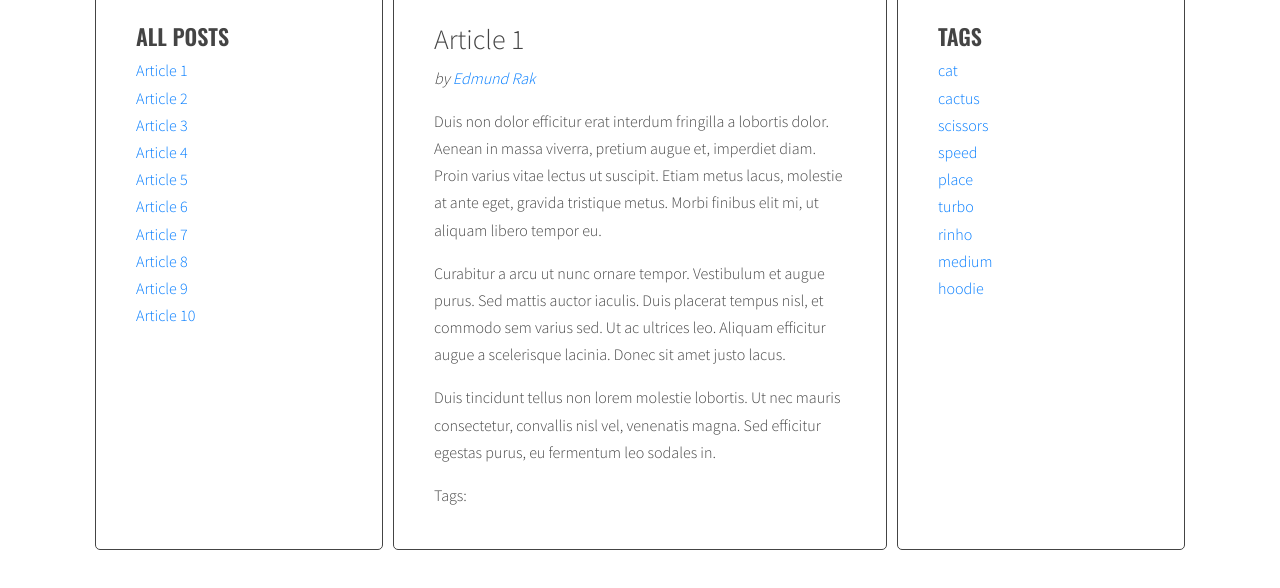
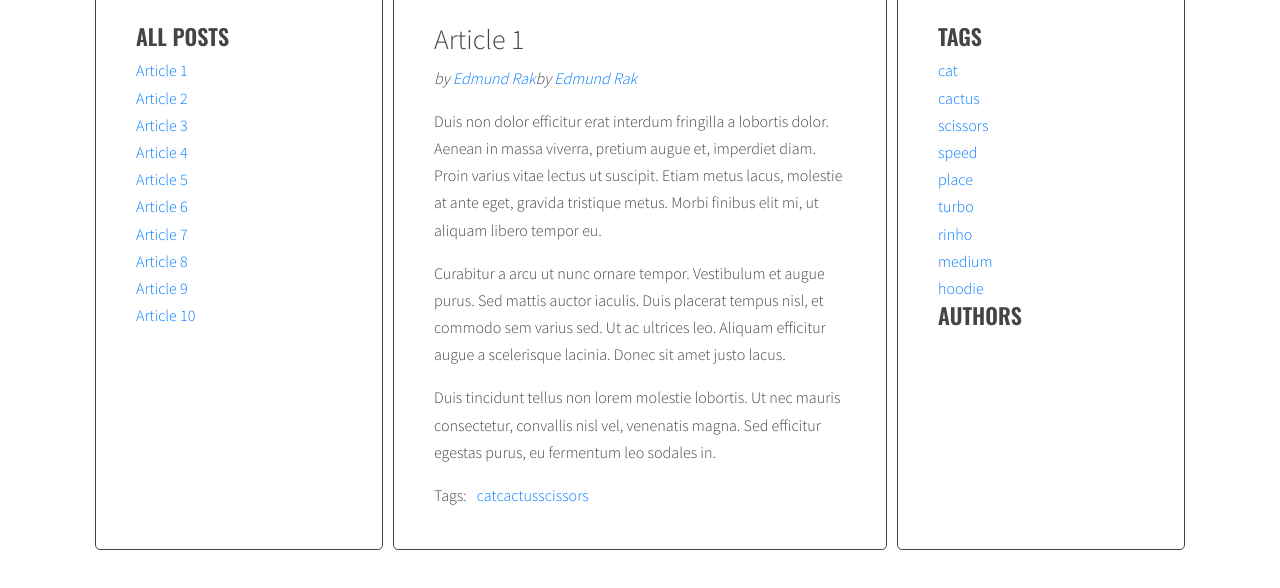
Before and after one commit to Jaaccek/Javascript-blog2, a website: page index.html in a window 1280 px wide. Shown: the part 130-718 px from the top of the page. Drawn offline with nearby package versions, Linux system fonts and the light colour scheme.

Commit message:
generate authors

```diff
--- a/index.html
+++ b/index.html
@@ -26,7 +26,6 @@
       <h1 class="logo">my blog</h1>
       <main class="wrapper">
         <aside class="sidebar">
-
           <h2 class="section-title">All posts</h2>
           <ul class="list titles"></ul>
         </aside>
@@ -232,12 +231,9 @@
         </section>
         <aside class="sidebar">
           <h2 class="section-title">Tags</h2>
-          <ul class="list tags">
-            <li><a href="#">design</a> <span>(6)</span></li>
-            <li><a href="#">code</a> <span>(5)</span></li>
-            <li><a href="#">tutorials</a> <span>(4)</span></li>
-            <li><a href="#">reviews</a> <span>(4)</span></li>
-            <li><a href="#">news</a> <span>(6)</span></li>
+          <ul class="list tags"></ul>
+          <h2 class="section-title">Authors</h2>
+          <ul class="list authors"></ul>
         </aside>
       </main>
     </div>
--- a/js/script.js
+++ b/js/script.js
@@ -53,6 +53,7 @@
   const optArticleAuthorSelector = '.post-author';
   const optCloudClassCount = '5';
   const optCloudClassPreix = 'tag-size-';
+  const optAuthorsListSelector = '.authors';
 
 
   function generateTitleLinks(customSelector = '') {
@@ -104,21 +105,21 @@
 
   generateTitleLinks();
 
-  function calculateTagsParams(tags){
+  function calculateTagsParams(tags) {
     const params = {
       min: 9999999,
       max: 0,
     };
 
-    for(let tag in tags){
+    for (let tag in tags) {
       console.log(tag + ' is used ' + tags[tag] + ' times');
 
 
-      if(tags[tag] > params.max){
-      params.max = tags[tag];
+      if (tags[tag] > params.max) {
+        params.max = tags[tag];
       }
       if (tags[tag] < params.min) {
-      params.min = tags[tag];
+        params.min = tags[tag];
       }
     }
     return params;
@@ -126,7 +127,7 @@
 
   calculateTagsParams();
 
-  function calculateTagClass(count, params){
+  function calculateTagClass(count, params) {
     const normalizedCount = count - params.min;
     const normalizedMax = params.max - params.min;
     const percentage = normalizedCount / normalizedMax;
@@ -179,18 +180,19 @@
         /* END LOOP: for each tag */
       }
       /* insert HTML of all the links into the tags wrapper */
+      tagsWrapper.innerHTML = html;
 
     }/* END LOOP: for every article: */
 
     /* [NEW] find list of tags in right column */
-    const tagList = document.querySelector('.tags');
+    const tagList = document.querySelector(optTagsListSelector);
 
     /* [NEW] add html from allTags to tagList */
 
     //tagList.innerHTML = allTags.join(' ');
 
     const tagsParams = calculateTagsParams(allTags);
-    //console.log('tagsParams:', tagsParams);
+    console.log('tagsParams:', tagsParams);
 
     /* [NEW] create variable for all links HTML code */
     let allTagsHTML = '';
@@ -269,6 +271,9 @@
   }
 
   function generateAuthors() {
+    // Generate authors list
+    let allAuthors = {};
+
     /* [DONE] find all articles */
     const articles = document.querySelectorAll(optArticleSelector);
 
@@ -276,26 +281,42 @@
     for (let article of articles) {
 
       /* [DONE] find tags wrapper */
-      const titleList = article.querySelector(optArticleAuthorSelector);
+      const authorsWrapper = article.querySelector(optArticleAuthorSelector);
 
       /* [DONE] make html variable with empty string */
       let html = '';
 
       /* [DONE] get author from data-author attribute */
-      const authorTags = article.getAttribute('data-author');
+      const articleAuthor = article.getAttribute('data-author');
       // console.log(articleAutors);
 
       /* [DONE] generate HTML of the link */
-      const authorLinkHTML = '<span>by </span><a href="#-author' + authorTags + '"><span>' + authorTags + '</span></a>';
+      const linkHTML = '<span>by </span><a href="#-author' + articleAuthor + '"><span>' + articleAuthor + '</span></a>';
       // console.log(tagLinkHTML);
 
       /* [DONE] add generated code to html variable */
-      html += authorLinkHTML;
+      html += linkHTML;
+      if (!allAuthors[articleAuthor]) {
+        allAuthors[articleAuthor] = 1;
+      } else {
+        allAuthors[articleAuthor]++;
+      }
+      authorsWrapper.innerHTML = html;
 
       /* [DONE] insert HTML of all the links into the tags wrapper */
-      titleList.innerHTML = titleList.innerHTML + authorLinkHTML;
+      authorsWrapper.innerHTML = authorsWrapper.innerHTML + linkHTML;
 
       /* END LOOP: for every article: */
+    }
+    const tagsParams = calculateTagsParams(allAuthors);
+    const authorList = document.querySelector(optAuthorsListSelector);
+    let allAuthorsHTML = '';
+    for (let author in allAuthors) {
+
+      /* "NEW" generate code of link and add it to allAuthorsHTML */
+
+    allAuthorsHTML += author + " (" + allAuthors[author] + ") ";
+    const authorLinkHTML = '<li><a href="#author-' + author + '"class="' + calculateTagClass(allAuthors[author], tagsParams) + '">' + author + '(' + allAuthors[author] + ')</a></li> ';
     }
   }
 
@@ -357,7 +378,6 @@
   }
 
   generateTitleLinks();
-  generateTags();
   addClickListenersToTags();
   generateAuthors();
   addClickListenersToAuthors();
```
